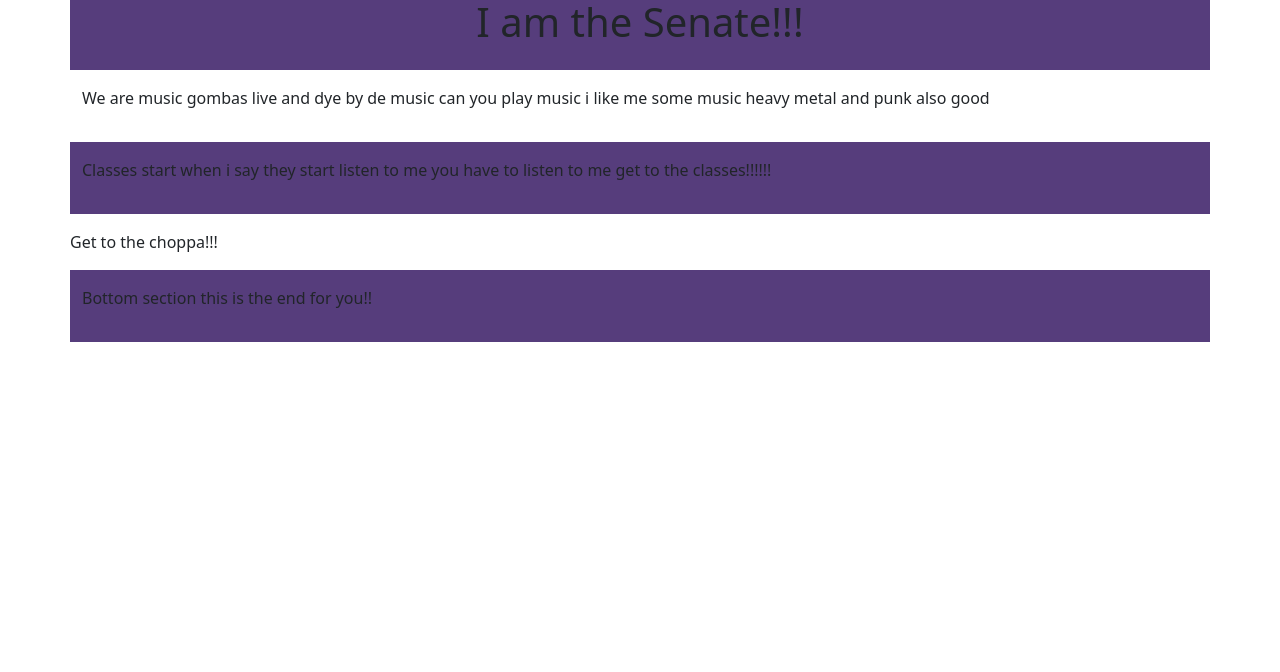
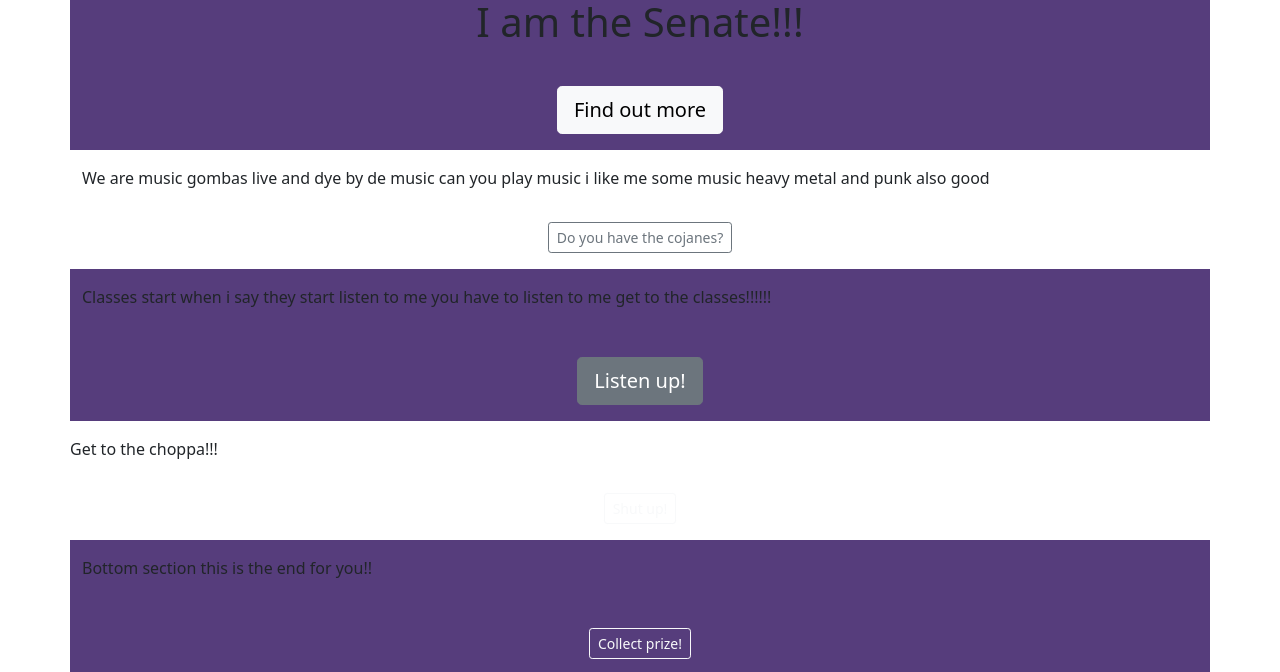
Before and after one commit to jasonfedorowich/fedorowichmusic, a React (Create React App) app: page / in a window 1280 px wide. Shown: the part 262-934 px from the top of the page. Before the commit the page ends 800 px from the top, so only its background shows below. Built offline with nearby package versions, Linux system fonts and the light colour scheme.

Commit message:
added buttons

```diff
--- /dev/null
+++ b/src/components/Button.js
@@ -0,0 +1,30 @@
+import React, { Component } from 'react';
+import Navbar from 'react-bootstrap/Navbar'
+import Container from 'react-bootstrap/Container'
+import Button from 'react-bootstrap/Button'
+import Row from 'react-bootstrap/Row'
+import 'bootstrap/dist/css/bootstrap.min.css';
+import styls from '../css/styles.css'
+
+class ButtonWrapper extends React.Component{
+
+    constructor(props){
+        super(props);
+    }
+
+    render(){
+       return (<Row>
+          <div className="text-center">
+              <p></p>
+            <Button variant={this.props.variant} size={this.props.size}>
+              {this.props.text}
+            </Button>
+            <p></p>
+
+          </div>
+       </Row>)
+    }
+
+}
+
+export default ButtonWrapper;
--- a/src/components/Hamburger.js
+++ b/src/components/Hamburger.js
@@ -8,7 +8,7 @@ var styles = {
       position: 'fixed',
       width: '36px',
       height: '30px',
-      top: '36px',
+      top: '16px',
       right: '36px'
 
     },
--- a/src/components/Navi.js
+++ b/src/components/Navi.js
@@ -2,7 +2,6 @@ import React, { Component } from 'react';
 import Navbar from 'react-bootstrap/Navbar'
 import Container from 'react-bootstrap/Container'
 import Nav from 'react-bootstrap/Nav'
-import video from '../resources/2022-06-26-153413.webm'
 
 class Navi extends React.Component{
 
@@ -13,7 +12,7 @@ class Navi extends React.Component{
 
     render(){
         return (<>
-    <Navbar bg="light" variant="light">
+    <Navbar bg="light" variant="light" >
         <Container>
         <Navbar.Brand href="">Navbar</Navbar.Brand>
         <Nav className="me-auto">
--- a/src/css/styles.css
+++ b/src/css/styles.css
@@ -9,3 +9,7 @@
 .large-font{
     font-size: large;
 }
+
+.bdr-color{
+    border-color: #563d7c;
+}
--- a/src/routes/Home.js
+++ b/src/routes/Home.js
@@ -9,6 +9,8 @@ import Container from 'react-bootstrap/Container'
 import Nav from 'react-bootstrap/Nav'
 import Canv from "../components/Offcanvas";
 import Navi from "../components/Navi"
+import Button from 'react-bootstrap/Button';
+import ButtonWrapper from "../components/Button";
 
 class Home extends CustomRouter {
 
@@ -63,6 +65,8 @@ class Home extends CustomRouter {
 
           </div>
 
+          <ButtonWrapper variant="light" size="lg" text="Find out more"></ButtonWrapper>
+
         </section>
         <section className="container">
           <div className="row">
@@ -71,9 +75,8 @@ class Home extends CustomRouter {
               We are music gombas live and dye by de music can you play music
             i like me some music heavy metal and punk also good
             </p>
-          <p></p>
           </div>
-
+          <ButtonWrapper variant="outline-secondary" size="sm" text="Do you have the cojanes?"></ButtonWrapper>
         </section>
         <section className="container bg-nice-purp">
           <div className="row">
@@ -83,6 +86,7 @@ class Home extends CustomRouter {
             </p>
             <p></p>
           </div>
+          <ButtonWrapper variant="secondary" size="lg" text="Listen up!"></ButtonWrapper>
 
         </section>
         <section className="container">
@@ -91,6 +95,8 @@ class Home extends CustomRouter {
             Get to the choppa!!!
           </div>
             <p></p>
+            <ButtonWrapper variant="outline-light" size="sm" text="Shut up!"></ButtonWrapper>
+
         </section>
 
         <section className="container bg-nice-purp">
@@ -101,6 +107,8 @@ class Home extends CustomRouter {
           </p>
           <p></p>
         </div>
+        <ButtonWrapper variant="outline-light" size="sm" text="Collect prize!"></ButtonWrapper>
+
         </section>
 
       </div>
```
